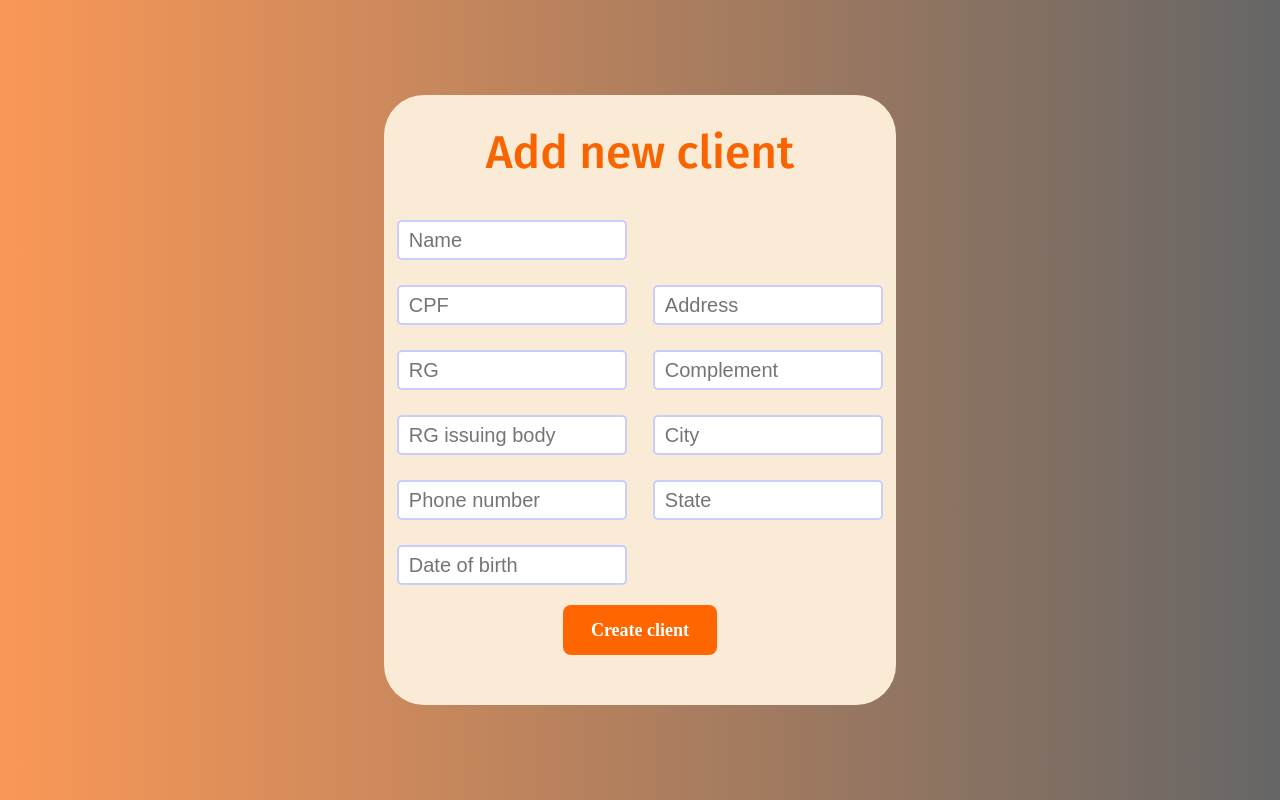
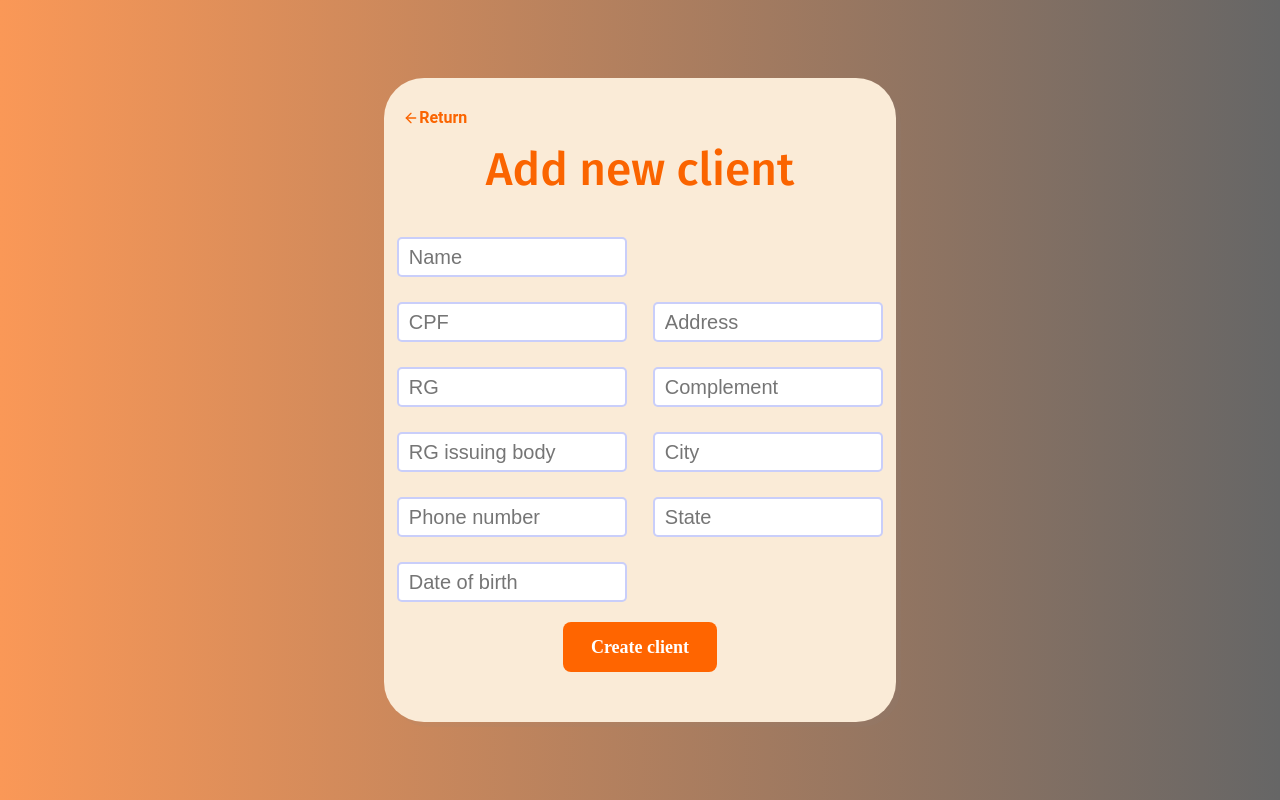
Before and after one commit to kundlatsch/admin-dashboard, a React (Create React App) app in the folder frontend/admin_dashboard/: page /new_client in a window 1280 px wide. Built offline with nearby package versions, Linux system fonts and the light colour scheme; sample sign-in values are in the browser's storage.

Commit message:
feat: add return button to create client page

```diff
--- a/frontend/admin_dashboard/src/pages/Dashboard/index.js
+++ b/frontend/admin_dashboard/src/pages/Dashboard/index.js
@@ -10,7 +10,7 @@ import Card from './components/Card';
 
 function Dashboard() {
 
-  const { authenticated, globalUsername, handleLogout } = useContext(Context);
+  const { authenticated, handleLogout } = useContext(Context);
 
   const [clients, setClients] = useState([]);
 
--- a/frontend/admin_dashboard/src/pages/NewClient/index.js
+++ b/frontend/admin_dashboard/src/pages/NewClient/index.js
@@ -1,23 +1,28 @@
-import React from 'react';
-import { useNavigate } from 'react-router-dom';
+import React, { useEffect, useContext } from 'react';
+import { useNavigate, Link } from 'react-router-dom';
 import { Formik, Form, Field, ErrorMessage } from 'formik';
 import * as Yup from 'yup';
 import Swal from 'sweetalert2';
 import withReactContent from 'sweetalert2-react-content';
+import { FiArrowLeft } from 'react-icons/fi';
 
 import './styles.css';
+import { Context } from '../../context/AuthContext';
 import adminAPI from '../../services/adminAPI';
 
 const NewClient = () => {
 
   let navigate = useNavigate();
+  const { authenticated } = useContext(Context);
   const MySwal = withReactContent(Swal);
 
-  const initialValues = {
-    Email: "",
-    Username: "",
-    Password: "",
-  }
+  useEffect(() => {
+    if (!authenticated) {
+      navigate("/");
+    }
+  }, []);
+
+  const initialValues = {}
 
   const validationSchema = Yup.object().shape({
     Name: Yup.string().required().min(1).max(50),
@@ -67,6 +72,10 @@ const NewClient = () => {
   return (
     <div className="center-container">
       <div className="default-container">
+        <Link to='/' className='return-button'>
+            <FiArrowLeft />
+            Return
+        </Link>
         <h1>Add new client</h1>
           <Formik
             initialValues={initialValues}
--- a/frontend/admin_dashboard/src/pages/NewClient/styles.css
+++ b/frontend/admin_dashboard/src/pages/NewClient/styles.css
@@ -43,3 +43,13 @@
     margin-top: 20px;
     height: 50px;
 }
+
+.return-button {
+    color: var(--title-color);
+    font-weight: bold;
+    text-decoration: none;
+
+    display: flex;
+    align-items: center;
+    margin-right: 80%;
+}
```
